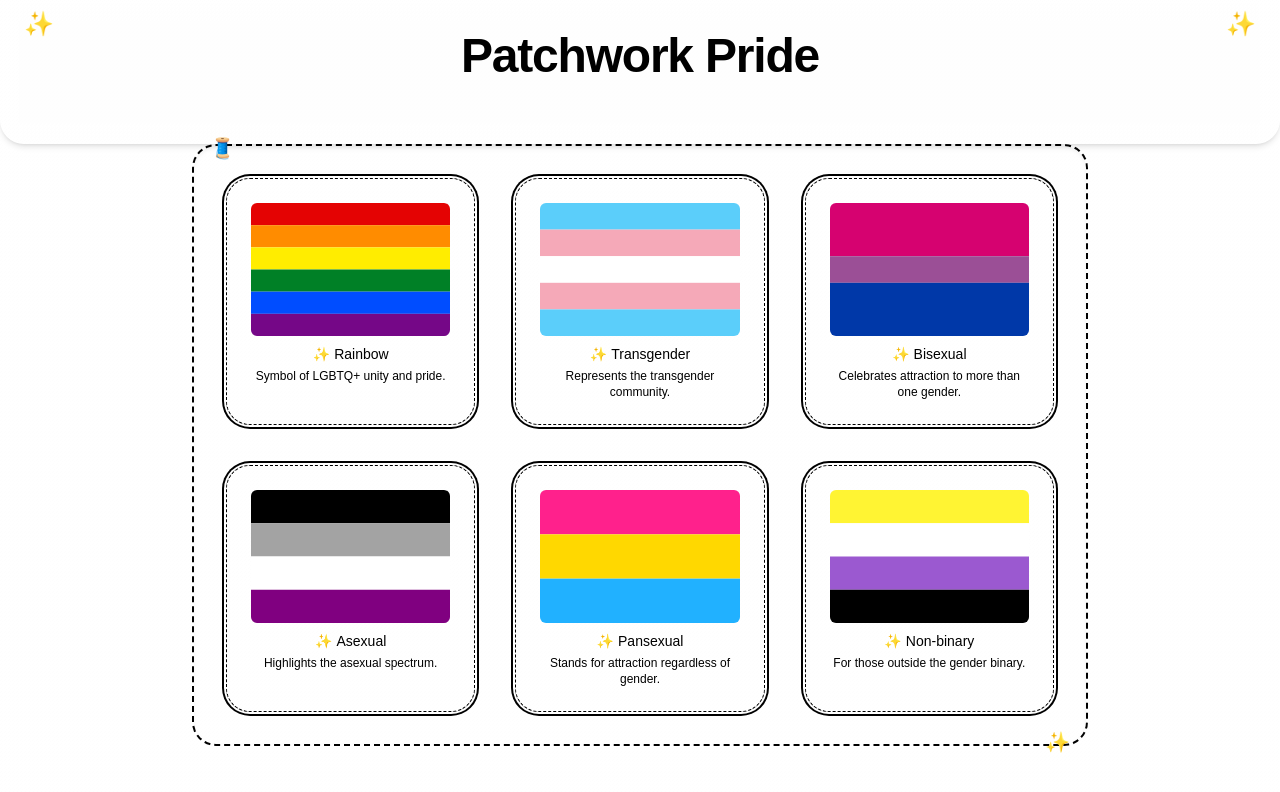
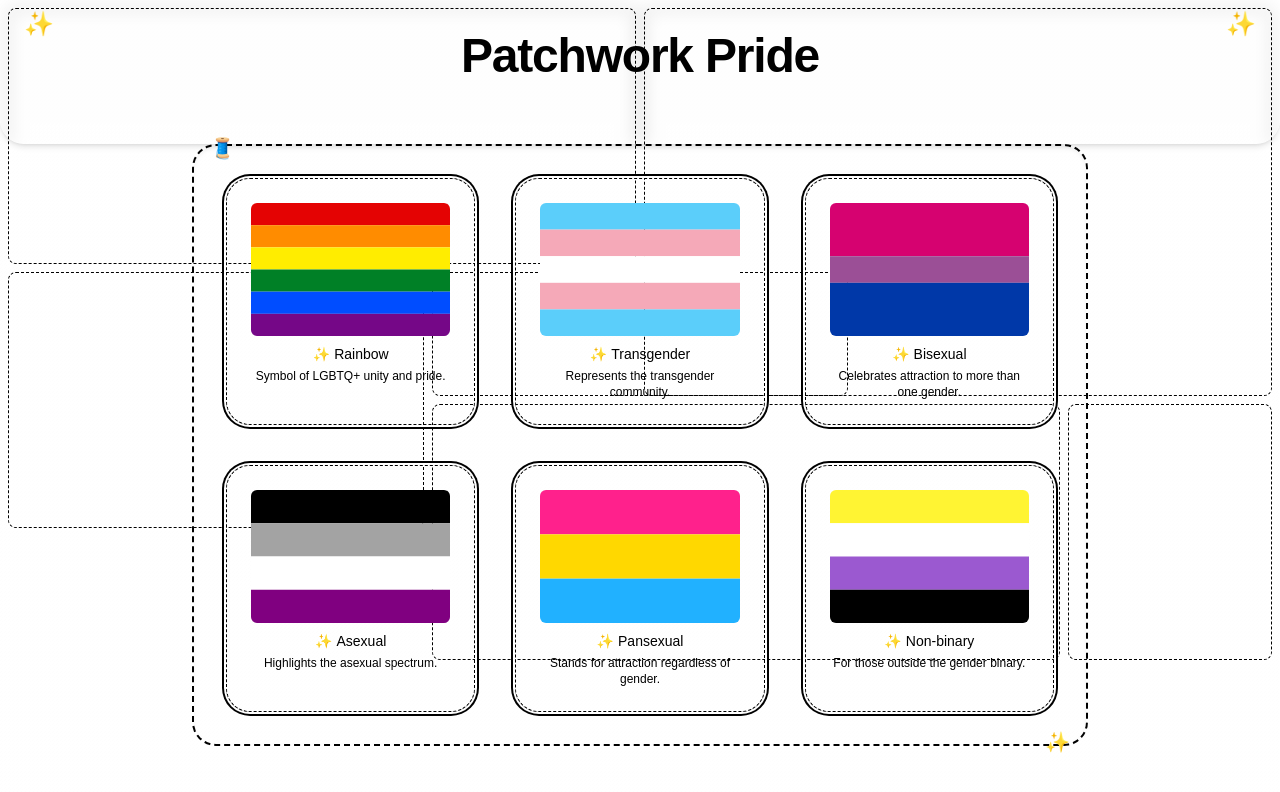
Before and after one commit to Stephen-Hearthware/patchwork-pride, a React (Vite) app: page / in a window 1280 px wide. Shown: the top 792 px of the page. Built offline with nearby package versions, Linux system fonts and the light colour scheme.

Commit message:
Add patchwork background

```diff
--- a/src/App.tsx
+++ b/src/App.tsx
@@ -1,9 +1,11 @@
 import React from "react";
 import FlagGrid from "./components/FlagGrid";
+import PatchworkBackground from "./components/PatchworkBackground";
 
 function App() {
   return (
-    <div className="relative min-h-screen bg-gradient-to-br from-coral via-teal to-offwhite">
+    <div className="relative min-h-screen bg-offwhite">
+      <PatchworkBackground />
       <div className="pointer-events-none absolute inset-0 bg-[url('/noise.svg')] opacity-20 mix-blend-overlay" />
       <header className="relative rounded-b-3xl bg-offwhite/70 py-8 shadow-md backdrop-blur-sm">
         <div className="pointer-events-none absolute inset-x-0 top-2 flex justify-between px-6 text-2xl">
--- /dev/null
+++ b/src/components/PatchworkBackground.tsx
@@ -0,0 +1,19 @@
+import React from 'react'
+
+function PatchworkBackground() {
+  return (
+    <div
+      aria-hidden="true"
+      className="pointer-events-none absolute inset-0 -z-10 grid grid-cols-6 grid-rows-6 gap-1 md:gap-2 p-2"
+    >
+      <div className="col-start-1 col-span-3 row-start-1 row-span-2 rounded-lg border border-dashed border-coral bg-coral/20" />
+      <div className="col-start-4 col-span-3 row-start-1 row-span-3 rounded-lg border border-dashed border-teal bg-teal/20" />
+      <div className="col-start-1 col-span-2 row-start-3 row-span-2 rounded-lg border border-dashed border-periwinkle bg-periwinkle/20" />
+      <div className="col-start-3 col-span-2 row-start-3 row-span-1 rounded-lg border border-dashed border-mustard bg-mustard/20" />
+      <div className="col-start-3 col-span-3 row-start-4 row-span-2 rounded-lg border border-dashed border-periwinkle bg-offwhite/50" />
+      <div className="col-start-6 col-span-1 row-start-4 row-span-2 rounded-lg border border-dashed border-coral bg-coral/20" />
+    </div>
+  )
+}
+
+export default PatchworkBackground
```
